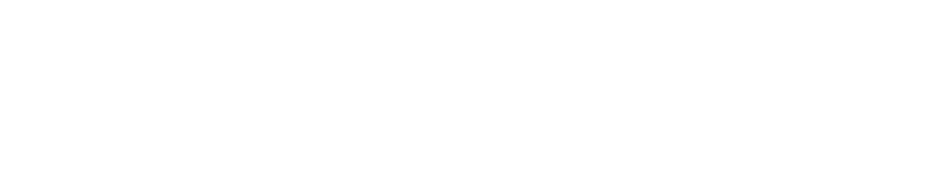
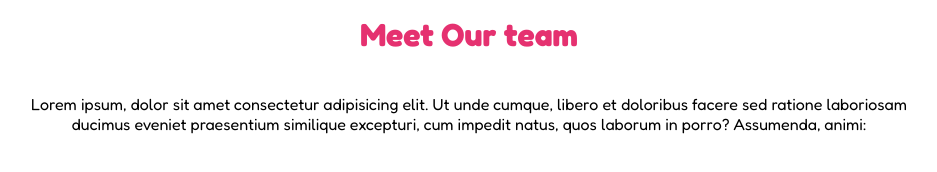
Before and after one commit to matteo-rossi90/html-css-float-cards, a plain HTML site: page index.html in a window 1280 px wide. Shown: the whole page, without its empty margins (171-1108 px from the left). Drawn offline with Linux system fonts and the light colour scheme.

Commit message:
impostazione header e paragrafo iniziale

```diff
--- a/css/style.css
+++ b/css/style.css
@@ -5,3 +5,23 @@
     box-sizing:border-box;
     font-family:'Fredoka', Courier, monospace
 }
+
+
+#container{
+    margin: 0 auto;
+    width: 70%;
+}
+
+/* proprietà intestazione */
+h1 {
+    text-align: center;
+    margin: 15px;
+    color: #e53170;
+}
+
+/* proprietà paragrafo iniziale */
+
+.paragraph{
+    text-align:center;
+    margin-top: 40px;
+}
--- a/index.html
+++ b/index.html
@@ -13,12 +13,21 @@
 <body>
     <!-- intestazione -->
     <header>
-
+        <h1>Meet Our team</h1>
     </header>
 
     <!-- contenuto -->
     <main>
 
+        <div id="container">
+
+            <!-- contenuto paragrafo -->
+            <p class="paragraph">
+                Lorem ipsum, dolor sit amet consectetur adipisicing elit. Ut unde cumque, libero et doloribus facere sed ratione laboriosam ducimus eveniet praesentium similique excepturi, cum impedit natus, quos laborum in porro? Assumenda, animi:
+            </p>
+
+        </div>
+
     </main>
 </body>
 </html>
```
